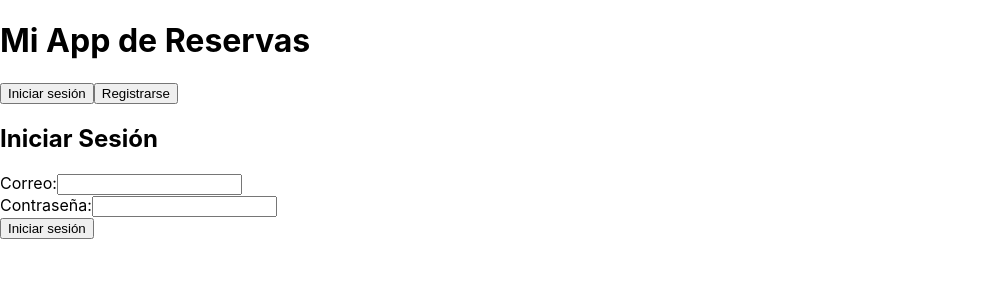
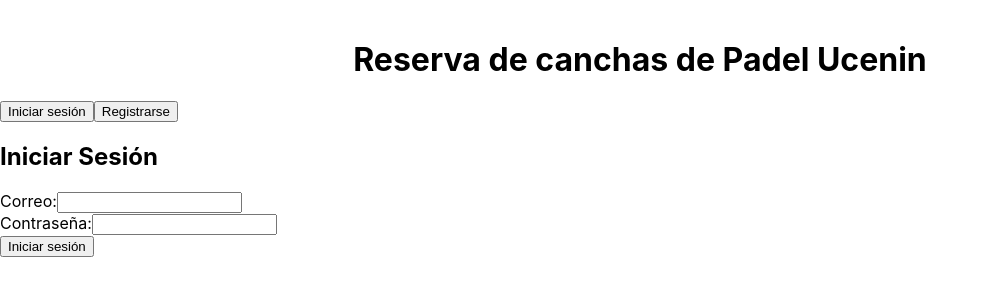
Before and after one commit to Renatantonia/Aplicacion-de-gestion-de-reservas, a React (Create React App) app in the folder frontend/: page / in a window 1280 px wide. Shown: the top 300 px of the page, without its empty margins (0-988 px from the left). Built offline with nearby package versions, Linux system fonts and the light colour scheme.

Commit message:
centrado de titulo

```diff
--- a/frontend/src/App.css
+++ b/frontend/src/App.css
@@ -1,38 +1,13 @@
 .App {
   text-align: center;
-}
-
-.App-logo {
-  height: 40vmin;
-  pointer-events: none;
-}
-
-@media (prefers-reduced-motion: no-preference) {
-  .App-logo {
-    animation: App-logo-spin infinite 20s linear;
-  }
-}
-
-.App-header {
-  background-color: #282c34;
-  min-height: 100vh;
   display: flex;
   flex-direction: column;
   align-items: center;
   justify-content: center;
-  font-size: calc(10px + 2vmin);
-  color: white;
+  min-height: 100vh;
+  background-color: #f5f5f5; /* Puedes cambiar este color o quitarlo */
 }
-
-.App-link {
-  color: #61dafb;
+.titulo {
+  text-align: center;
+  margin-top: 40px;
 }
-
-@keyframes App-logo-spin {
-  from {
-    transform: rotate(0deg);
-  }
-  to {
-    transform: rotate(360deg);
-  }
-}
--- a/frontend/src/App.js
+++ b/frontend/src/App.js
@@ -1,13 +1,14 @@
 import React, { useState } from 'react';
 import Login from './Login';
 import Registro from './Registro';
+import './App.css';
 
 function App() {
   const [mostrarLogin, setMostrarLogin] = useState(true);
 
   return (
     <div>
-      <h1>Mi App de Reservas</h1>
+      <h1 className = "titulo" > Reserva de canchas de Padel Ucenin</h1>
       <div>
         <button onClick={() => setMostrarLogin(true)}>Iniciar sesión</button>
         <button onClick={() => setMostrarLogin(false)}>Registrarse</button>
```
